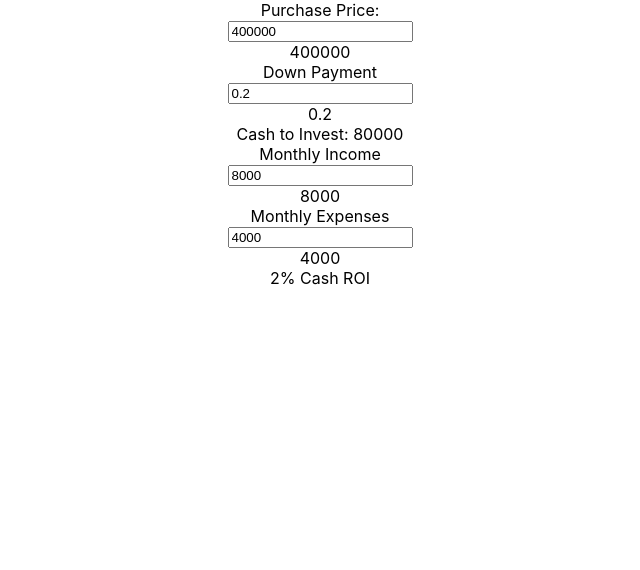
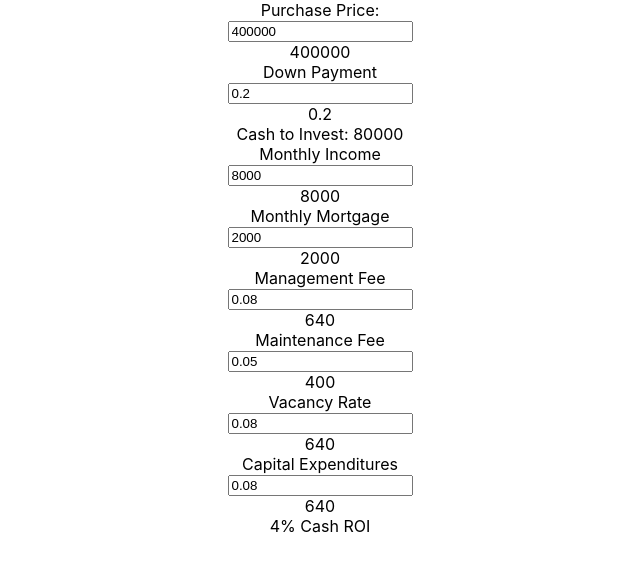
Before and after one commit to zrichardet/Rental-Calc, a React (Create React App) app: page / in a window 1280 px wide. Shown: the top 570 px of the page, without its empty margins (320-960 px from the left). Built offline with nearby package versions, Linux system fonts and the light colour scheme.

Commit message:
Added Different Expenses

```diff
--- a/src/RoiCalc.js
+++ b/src/RoiCalc.js
@@ -7,7 +7,11 @@ export class ROICalc extends React.Component {
       purchasePrice: 400000,
       downPayment: 0.2,
       monthlyIncome: 8000,
-      monthlyExpenses: 4000
+      monthlyMortgage: 2000,
+      capitalExpenditures: 0.08,
+      maintenanceFee: 0.05,
+      vacancyRate: 0.08,
+      managementFee: 0.08
     };
     this.handleChange = this.handleChange.bind(this);
   }
@@ -46,15 +50,43 @@ export class ROICalc extends React.Component {
           onChange={this.handleChange("monthlyIncome")}
         />
         <div>{this.state.monthlyIncome}</div>
-        <div>Monthly Expenses</div>
+        <div>Monthly Mortgage</div>
         <input
           type="text"
-          value={this.state.monthlyExpenses}
-          onChange={this.handleChange("monthlyExpenses")}
+          value={this.state.monthlyMortgage}
+          onChange={this.handleChange("monthlyMortgage")}
         />
-        <div>{this.state.monthlyExpenses}</div>
+        <div>{this.state.monthlyMortgage}</div>
+        <div>Management Fee</div>
+        <input
+          type="text"
+          value={this.state.managementFee}
+          onChange={this.handleChange("managementFee")}
+        />
+        <div>{this.state.managementFee * this.state.monthlyIncome}</div>
+        <div>Maintenance Fee</div>
+        <input
+          type="text"
+          value={this.state.maintenanceFee}
+          onChange={this.handleChange("maintenanceFee")}
+        />
+        <div>{this.state.maintenanceFee * this.state.monthlyIncome}</div>
+        <div>Vacancy Rate</div>
+        <input
+          type="text"
+          value={this.state.vacancyRate}
+          onChange={this.handleChange("vacancyRate")}
+        />
+        <div>{this.state.vacancyRate * this.state.monthlyIncome}</div>
+        <div>Capital Expenditures</div>
+        <input
+          type="text"
+          value={this.state.capitalExpenditures}
+          onChange={this.handleChange("capitalExpenditures")}
+        />
+        <div>{this.state.capitalExpenditures * this.state.monthlyIncome}</div>
         <div>
-          {this.state.monthlyIncome / this.state.monthlyExpenses}% Cash ROI
+          {this.state.monthlyIncome / this.state.monthlyMortgage}% Cash ROI
         </div>
       </div>
     );
```
